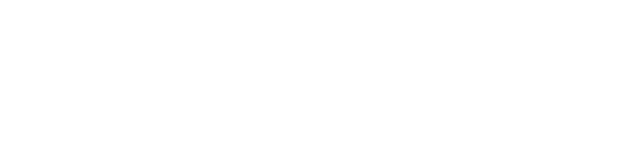
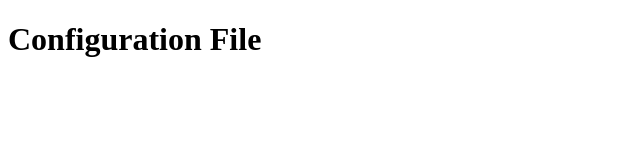
Before and after one commit to FTN-Dev/vscode-default-settings, a plain HTML site: page index.html in a window 1280 px wide. Shown: the whole page, without its empty margins (0-640 px from the left). Drawn offline with Linux system fonts and the light colour scheme.

Commit message:
Update index.html to comment script and change heading
Commented out the script section and updated the heading.

```diff
--- a/index.html
+++ b/index.html
@@ -3,7 +3,7 @@
 <head>
   <meta charset="UTF-8">
   <title>VSCode Settings</title>
-  <script>
+  <!-- <script>
     // Take parameter from URL
     const params = new URLSearchParams(window.location.search);
     const id = params.get("id");
@@ -12,9 +12,9 @@
     if (id === "1") {
       window.location.href = "/payload.sh";
     }
-  </script>
+  </script> -->
 </head>
 <body>
-  <h1></h1>
+  <h1>Configuration File</h1>
 </body>
 </html>
```
